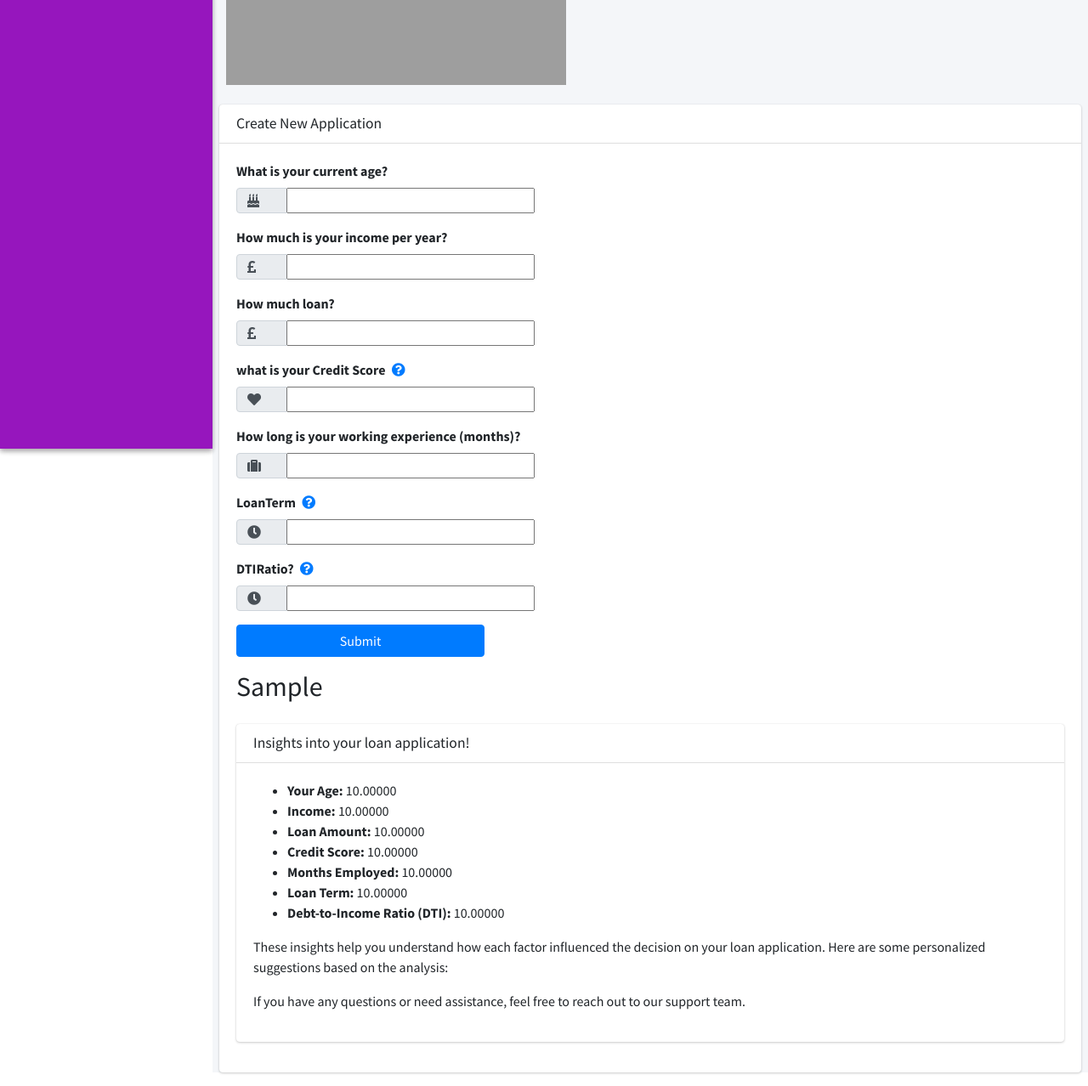
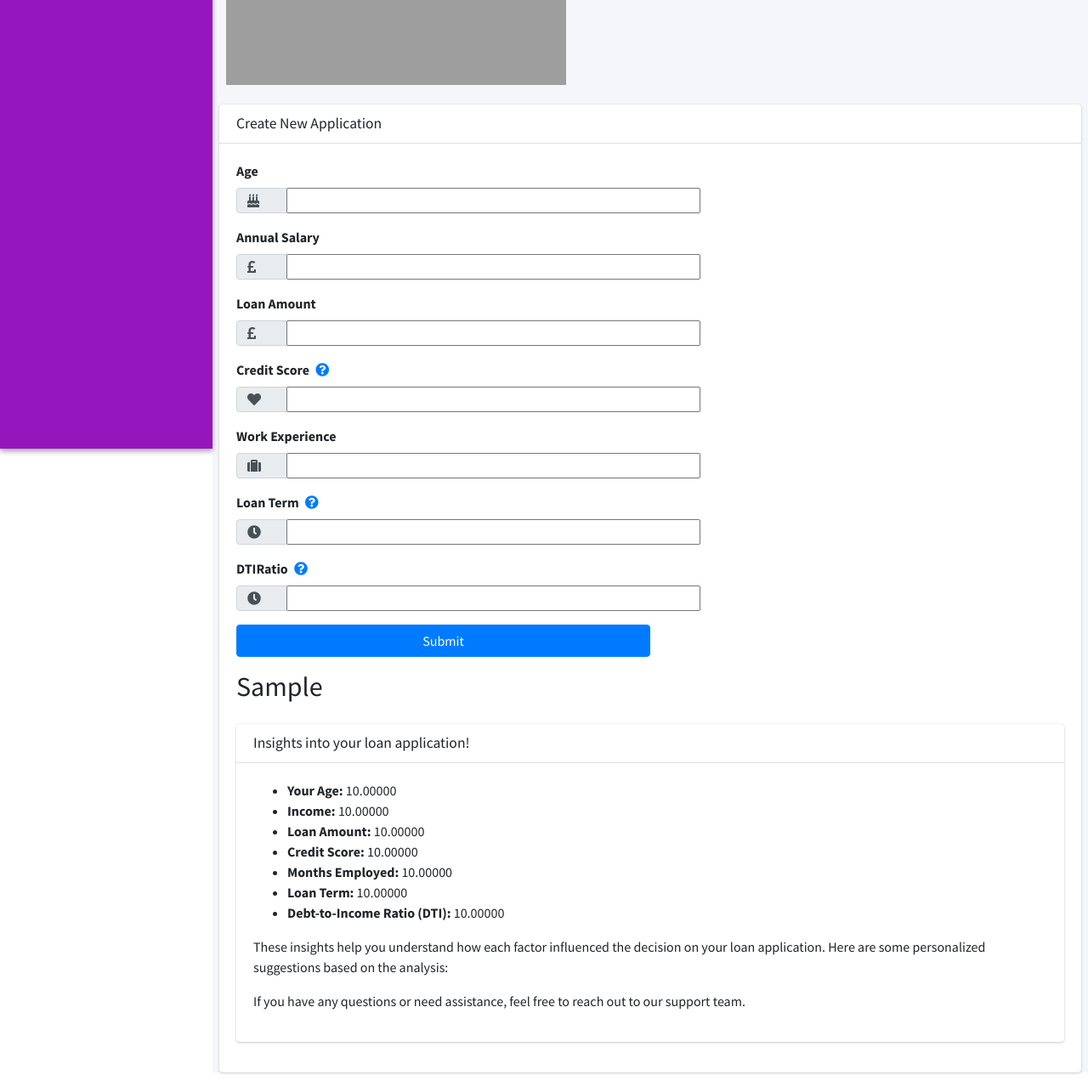
Before and after one commit to Akuien/AILoan, a Django app: template loanProject/templates/user/create-applicant.html in a window 1280 px wide. Shown: the part 272-1550 px from the top of the page at 85% size. Run offline with Django 3.2, Linux system fonts and the light colour scheme; the template is opened without the code that fills it: most values are stand-ins (such as "Sample title", 1, 10 or a date in 2020); form fields are guessed from the names that the template uses; some libraries are stand-ins or nearby versions; grey boxes are pictures that could not be loaded.

Commit message:
update loan application form

```diff
--- a/loanProject/templates/user/create-applicant.html
+++ b/loanProject/templates/user/create-applicant.html
@@ -29,7 +29,7 @@
 <link rel="stylesheet" href="{%static 'assets/plugins/summernote/summernote-bs4.min.css' %}">
   <style>
   .ccform input {
-    width: 30%;
+    width: 50%;
   }
   .ccform .input-group-prepend .input-group-text {
     width: 60px; /* Set the desired width for the icons */
@@ -170,17 +170,17 @@
   {% csrf_token %}
 
   <div class="form-group">
-    <label for="id_Age">What is your current age?</label>
+    <label for="{{ form.Age.id_for_label }}">Age</label>
     <div class="input-group">
       <div class="input-group-prepend">
         <span class="input-group-text"><i class="fas fa-birthday-cake"></i></span>
       </div>
-      {{ form.Age }}
+    {{ form.Age }}
     </div>
   </div>
 
   <div class="form-group">
-    <label for="id_Income">How much is your income per year?</label>
+    <label for="{{ form.Income.id_for_label }}">Annual Salary</label>
     <div class="input-group">
       <div class="input-group-prepend">
         <span class="input-group-text"><i class="fas fa-pound-sign"></i></span>
@@ -190,7 +190,7 @@
   </div>
 
   <div class="form-group">
-    <label for="id_LoanAmount">How much loan?</label>
+    <label for="{{ form.LoanAmount.id_for_label }}">Loan Amount</label>
     <div class="input-group">
       <div class="input-group-prepend">
         <span class="input-group-text"><i class="fas fa-pound-sign"></i></span>
@@ -200,7 +200,7 @@
   </div>
 
   <div class="form-group">
-    <label for="id_CreditScore">what is your Credit Score
+    <label for="{{ form.CreditScore.id_for_label }}">Credit Score
       <a href="#" data-toggle="modal" data-target="#creditScoreModal">
         <i class="fas fa-question-circle ml-1"></i>
     </a>
@@ -214,7 +214,7 @@
   </div>
 
   <div class="form-group">
-    <label for="id_MonthsEmployed">How long is your working experience (months)?</label>
+    <label for="{{ form.MonthsEmployed.id_for_label }}">Work Experience</label>
     <div class="input-group">
       <div class="input-group-prepend">
         <span class="input-group-text"><i class="fas fa-suitcase"></i></span>
@@ -224,7 +224,7 @@
   </div>
 
   <div class="form-group">
-    <label for="id_LoanTerm">LoanTerm
+    <label for="{{ form.LoanTerm.id_for_label }}">Loan Term
       <a href="#" data-toggle="modal" data-target="#loanTermModal">
         <i class="fas fa-question-circle ml-1"></i>
     </a>
@@ -238,7 +238,7 @@
   </div>
 
   <div class="form-group">
-    <label for="id_DTIRatio">DTIRatio?
+    <label for="{{ form.DTIRatio.id_for_label }}">DTIRatio
       <a href="#" data-toggle="modal" data-target="#dtiRatioModal">
         <i class="fas fa-question-circle ml-1"></i>
     </a>
```
Also changed, not shown: loanProject/loanApp/views.py (+7 -0 lines).
